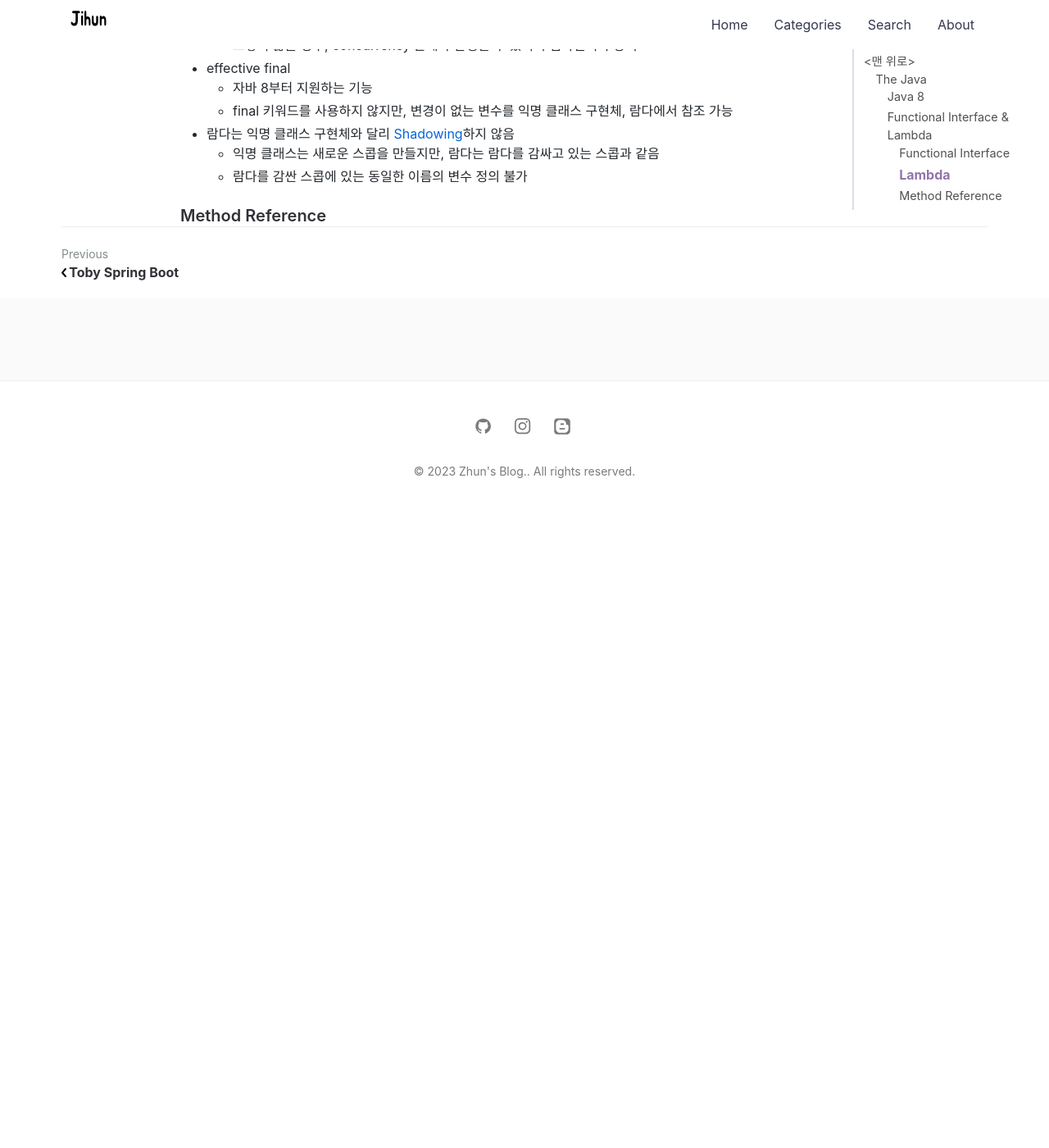
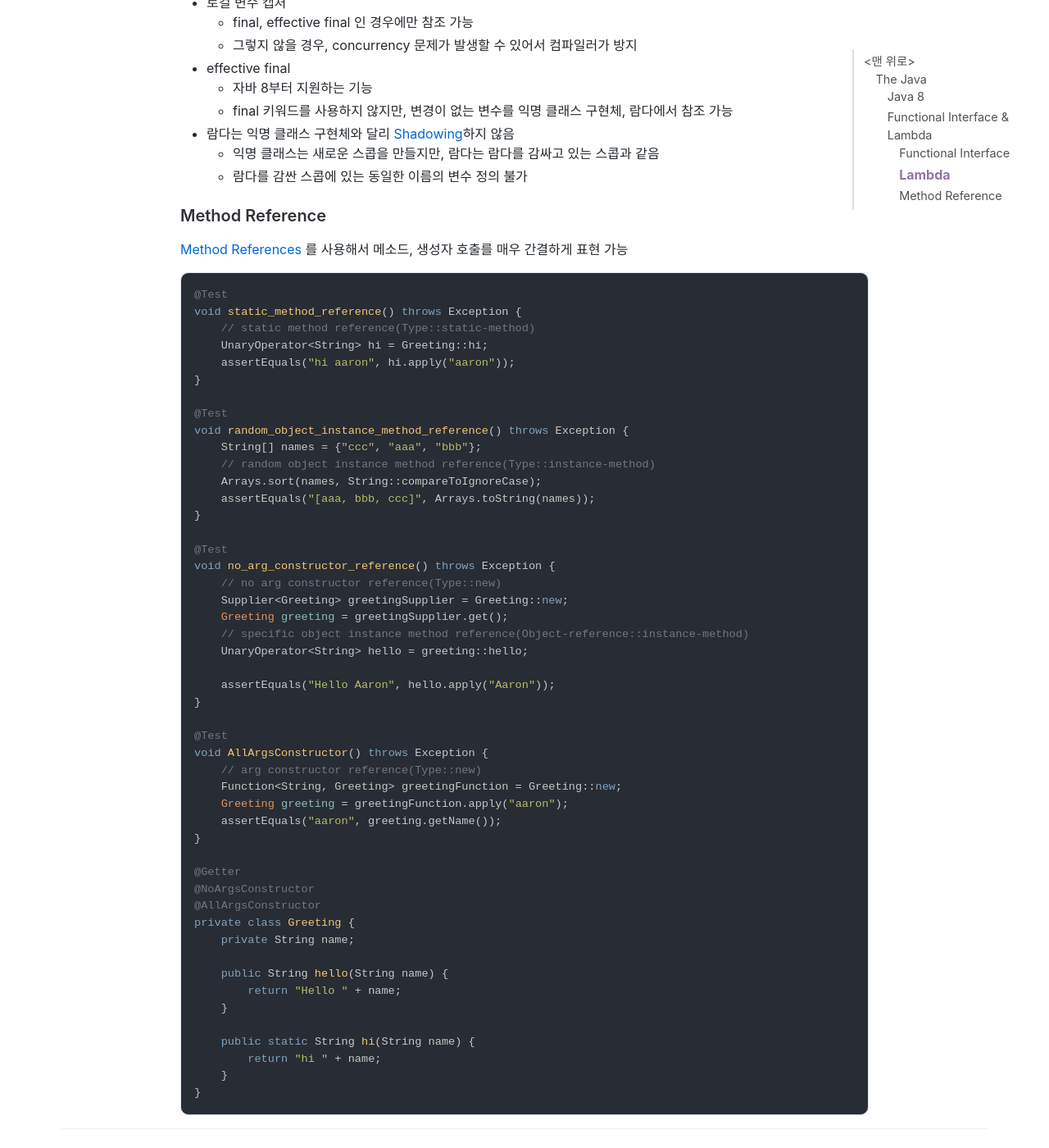
Before and after one commit to jihunparkme/jihunparkme.github.io, a Jekyll site: the page built from _posts/2023-09-27-the-java.md, in a window 1280 px wide and 1400 px high, scrolled down 5721 px. Shown: the whole window at 82% size. Built offline with Jekyll 4.4.1, drawn with Linux system fonts in a browser that asks for light colours; nearby versions of some CDN libraries; comment, search, counter and statistics services are not loaded; before the commit the page ends 6351 px from its top, so only the background shows below that; some of the changed text lies outside the part shown.

Commit message:
[The Java] Method Reference

````diff
--- a/_posts/2023-09-27-the-java.md
+++ b/_posts/2023-09-27-the-java.md
@@ -287,3 +287,56 @@ void apply() throws Exception {
   - 람다를 감싼 스콥에 있는 동일한 이름의 변수 정의 불가
 
 ### Method Reference
+
+[Method References](https://docs.oracle.com/javase/tutorial/java/javaOO/methodreferences.html) 를 사용해서 메소드, 생성자 호출를 매우 간결하게 표현 가능
+
+```java
+@Test
+void static_method_reference() throws Exception {
+    // static method reference(Type::static-method)
+    UnaryOperator<String> hi = Greeting::hi;
+    assertEquals("hi aaron", hi.apply("aaron"));
+}
+
+@Test
+void random_object_instance_method_reference() throws Exception {
+    String[] names = {"ccc", "aaa", "bbb"};
+    // random object instance method reference(Type::instance-method)
+    Arrays.sort(names, String::compareToIgnoreCase);
+    assertEquals("[aaa, bbb, ccc]", Arrays.toString(names));
+}
+
+@Test
+void no_arg_constructor_reference() throws Exception {
+    // no arg constructor reference(Type::new)
+    Supplier<Greeting> greetingSupplier = Greeting::new;
+    Greeting greeting = greetingSupplier.get();
+    // specific object instance method reference(Object-reference::instance-method)
+    UnaryOperator<String> hello = greeting::hello;
+
+    assertEquals("Hello Aaron", hello.apply("Aaron"));
+}
+
+@Test
+void AllArgsConstructor() throws Exception {
+    // arg constructor reference(Type::new)
+    Function<String, Greeting> greetingFunction = Greeting::new;
+    Greeting greeting = greetingFunction.apply("aaron");
+    assertEquals("aaron", greeting.getName());
+}
+
+@Getter
+@NoArgsConstructor
+@AllArgsConstructor
+private class Greeting {
+    private String name;
+
+    public String hello(String name) {
+        return "Hello " + name;
+    }
+
+    public static String hi(String name) {
+        return "hi " + name;
+    }
+}
+```
````
